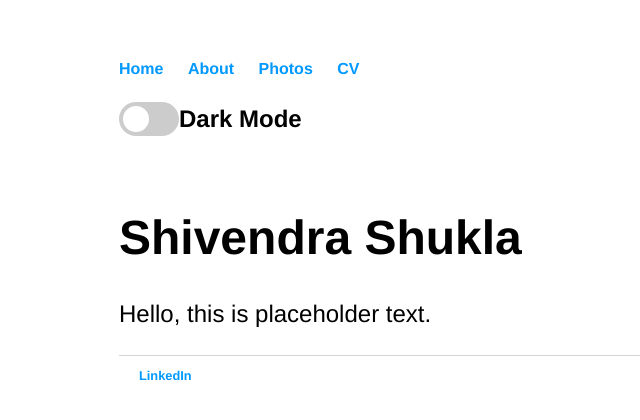
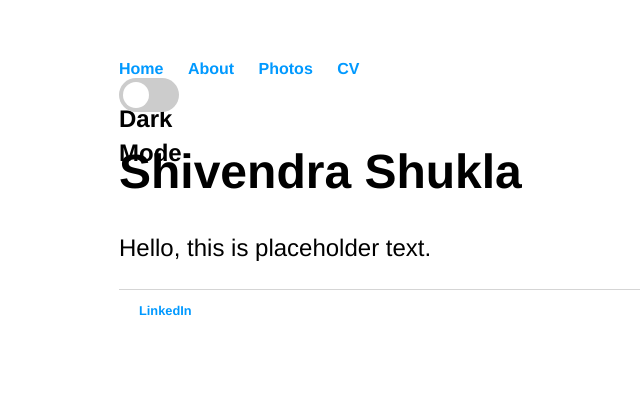
Before and after one commit to thatshivendrashukla/thatshivendrashukla.github.io, a Jekyll site: the page built from index.html, in a window 1280 px wide. Shown: the top 420 px of the page, without its empty margins (73-713 px from the left). Built offline with Jekyll 4.4.1, drawn with Linux system fonts in a browser that asks for light colours.

Commit message:
Update default.html

```diff
--- a/_layouts/default.html
+++ b/_layouts/default.html
@@ -17,12 +17,12 @@
 					<li><a href="/photos">Photos</a></li>
 	        		<li><a href="/cv">CV</a></li>
 					<!-- dark mode switcher and javascript for persistency-->
-				<li><div class="theme-switch-wrapper">
-				<label class="theme-switch" for="checkbox">
-				<input type="checkbox" id="checkbox" />
-				<div class="slider round"></div>
-				</label>
-				<p>Dark Mode</p>
+					<div class="theme-switch-wrapper">
+					<label class="theme-switch" for="checkbox">
+					<input type="checkbox" id="checkbox" />
+					<li><div class="slider round"></div><p>Dark Mode</p></li>
+					</label>
+
 
 				<script type="text/javascript"> const toggleSwitch = document.querySelector('.theme-switch input[type="checkbox"]');
 					const currentTheme = localStorage.getItem('theme');
@@ -47,7 +47,7 @@
 
 					toggleSwitch.addEventListener('change', switchTheme, false);
 				</script>
-				</div></li>
+					</div>
 	    		</ul>
 			</nav>
 			<div class="container">
```
